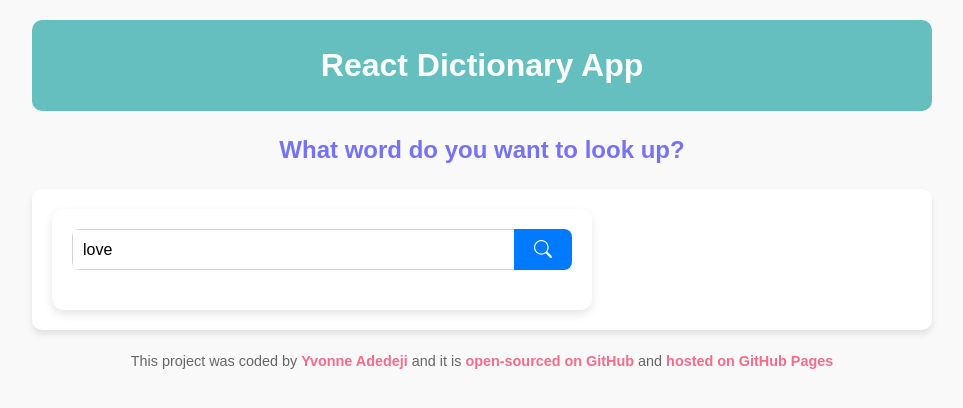
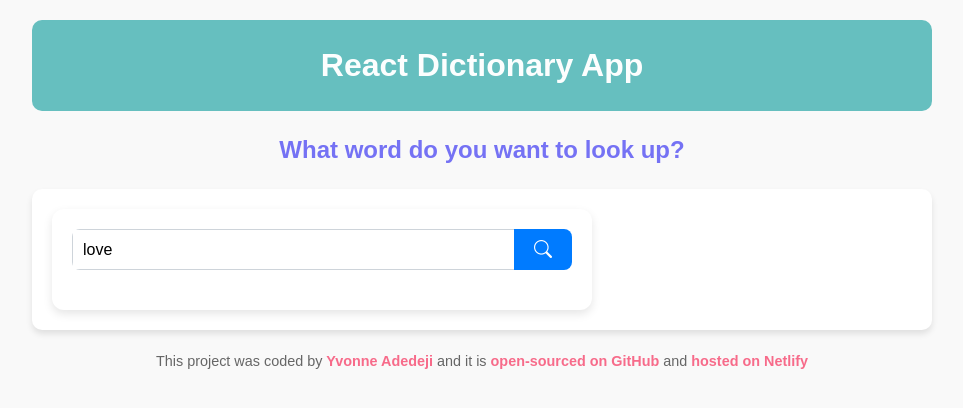
Before and after one commit to yvonnesarah/react-dictionary-app, a React (Create React App) app: page / in a window 1280 px wide. Shown: the top 408 px of the page, without its empty margins (158-1121 px from the left). Built offline with nearby package versions, Linux system fonts and the light colour scheme; no server answers.

Commit message:
Updated project App.js file

```diff
--- a/src/App.js
+++ b/src/App.js
@@ -32,11 +32,11 @@ function App() {
           </a>{" "}
           and{" "}
           <a
-            href="https://yvonnesarah.github.io/react-dictonary-app/"
+            href="https://ya-react-dictionary-app.netlify.app/"
             target="_blank"
             rel="noreferrer"
           >
-            hosted on GitHub Pages
+           hosted on Netlify
           </a>
         </footer>
       </div>
```
